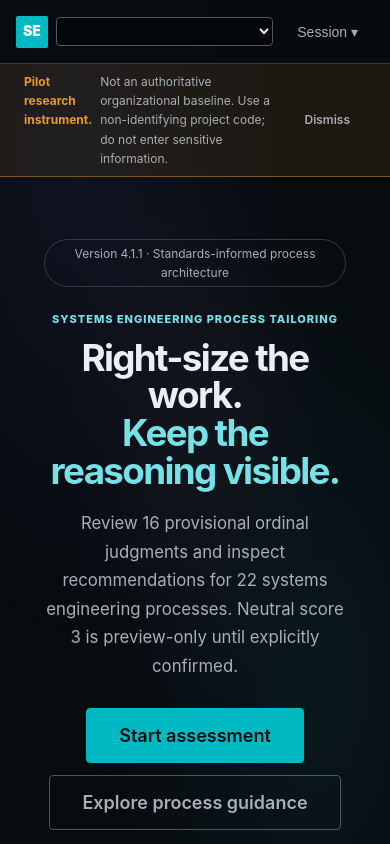
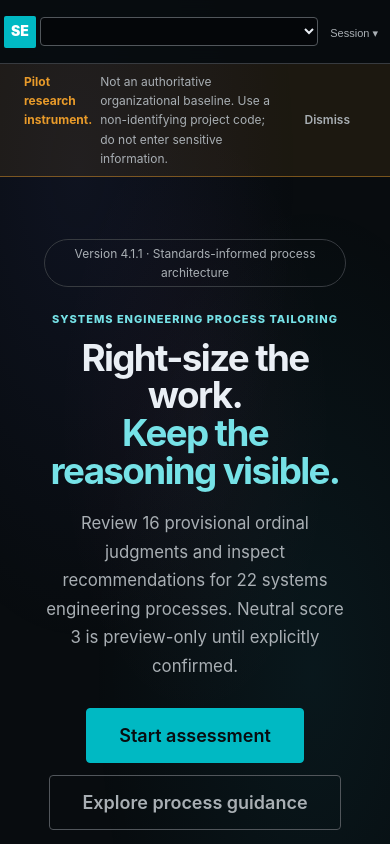
Before and after one commit to haitaowu12/SE_Tailoring_Framework, a website built with Vite: page index.html in a window 390 px wide. Shown: the top 844 px of the page. Built offline with nearby package versions, Linux system fonts and the light colour scheme; no server answers.

Commit message:
fix: remove 320px navbar reflow overflow

```diff
--- a/src/styles/index.css
+++ b/src/styles/index.css
@@ -1177,8 +1177,9 @@ h4 { font-size: var(--font-size-lg); }
   }
   .ordinal-anchor-scale { grid-template-columns: 1fr; }
   #navbar {
-    padding: 0 var(--space-md);
-    gap: var(--space-sm);
+    padding: 0 var(--space-xs);
+    gap: var(--space-xs);
+    min-height: 0;
   }
   .nav-brand span {
     display: none;
@@ -1187,7 +1188,8 @@ h4 { font-size: var(--font-size-lg); }
   .mobile-route-select {
     display: block;
     min-width: 0;
-    flex: 1;
+    width: 0;
+    flex: 1 1 auto;
     background: var(--bg-input);
     color: var(--text-primary);
     border: 1px solid var(--border-medium);
@@ -1204,9 +1206,15 @@ h4 { font-size: var(--font-size-lg); }
     overflow: hidden;
     clip: rect(0, 0, 0, 0);
   }
-  .nav-actions .btn {
+  .nav-actions .btn,
+  .nav-actions .nav-dropdown-trigger {
     padding-inline: var(--space-sm);
+    padding-block: var(--space-xs);
     font-size: 11px;
+  }
+  .nav-actions .nav-dropdown-trigger {
+    line-height: 1.2;
+    min-width: 0;
   }
   .desktop-session-action { display: none; }
   .mobile-session-menu { display: block; }
```
